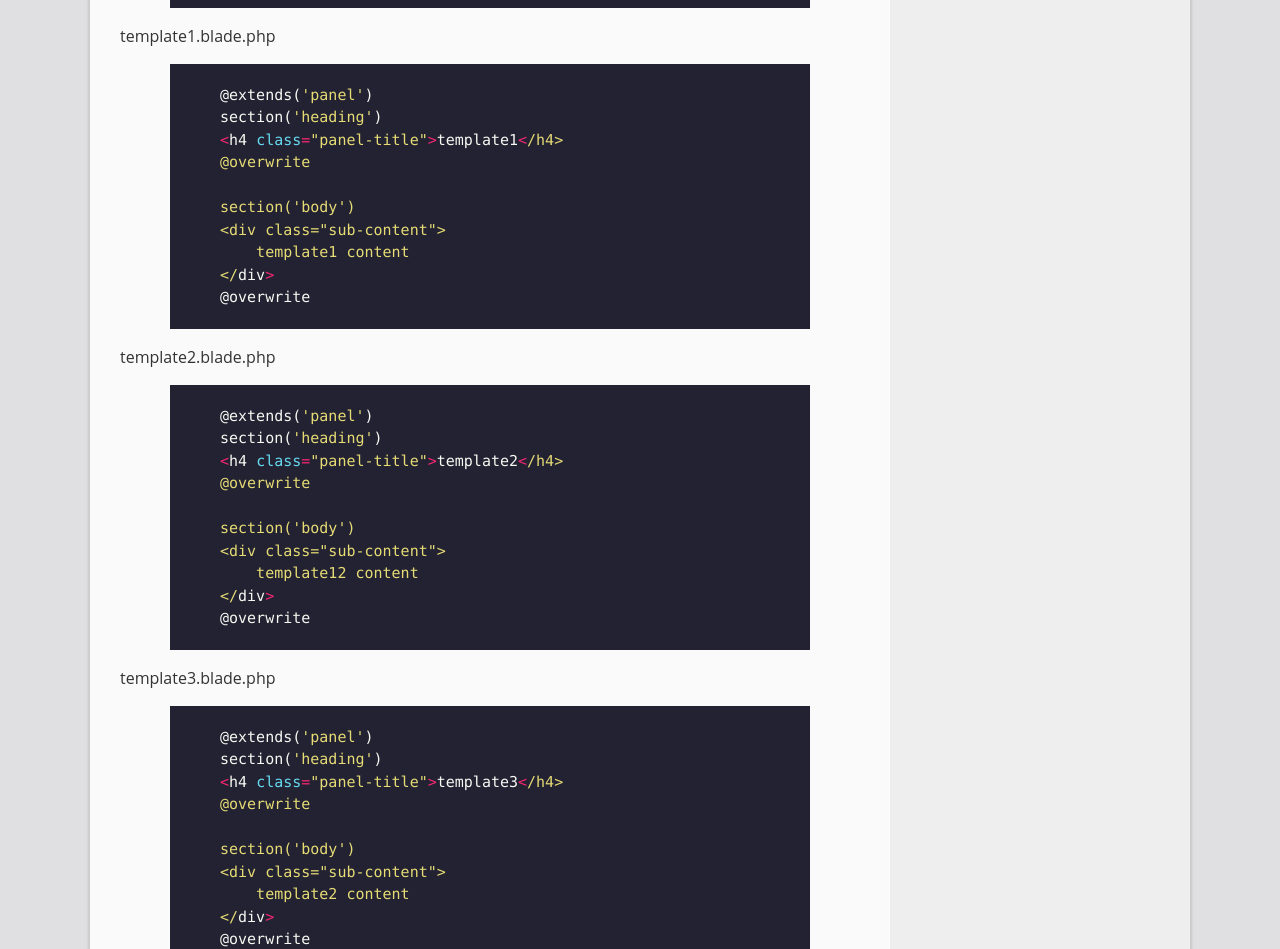
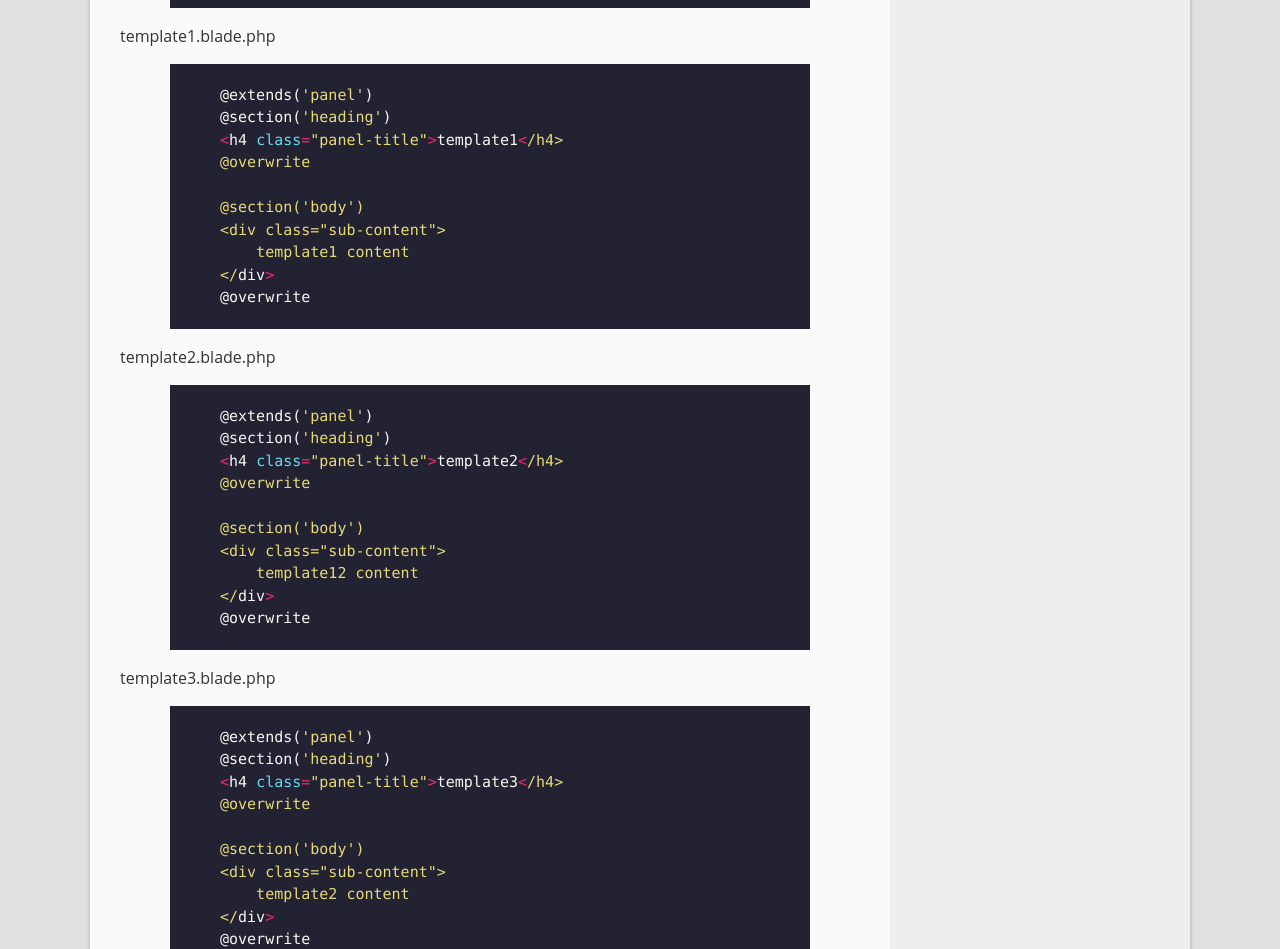
Before and after one commit to Enosh-Yu/enosh-yu.github.io, a Jekyll site: the page built from _posts/2018-06-26-extending-blade-template.md, in a window 1280 px wide and 1400 px high, scrolled down 1158 px. Shown: the part 152-1101 px from the top of the window. Built offline with Jekyll 4.4.1, drawn with Linux system fonts in a browser that asks for light colours; comment, search, counter and statistics services are not loaded.

```diff
--- a/_posts/2018-06-26-extending-blade-template.md
+++ b/_posts/2018-06-26-extending-blade-template.md
@@ -29,7 +29,7 @@ index.blade.php
 @extends('master')
 @section('content')
 <div class="content">
-    <header>@overwrite 예제</header>
+    <header>overwrite 예제</header>
     <div class="row">@include('template1')</div>
     <div class="row">@include('template2')</div>
     <div class="row">@include('template3')</div>
@@ -52,11 +52,11 @@ panel.blade.php
 template1.blade.php
 {% highlight ruby %}
 @extends('panel')
-section('heading')
+@section('heading')
 <h4 class="panel-title">template1</h4>
 @overwrite
 
-section('body')
+@section('body')
 <div class="sub-content">
     template1 content
 </div>
@@ -66,11 +66,11 @@ section('body')
 template2.blade.php
 {% highlight ruby %}
 @extends('panel')
-section('heading')
+@section('heading')
 <h4 class="panel-title">template2</h4>
 @overwrite
 
-section('body')
+@section('body')
 <div class="sub-content">
     template12 content
 </div>
@@ -80,11 +80,11 @@ section('body')
 template3.blade.php
 {% highlight ruby %}
 @extends('panel')
-section('heading')
+@section('heading')
 <h4 class="panel-title">template3</h4>
 @overwrite
 
-section('body')
+@section('body')
 <div class="sub-content">
     template2 content
 </div>
```
